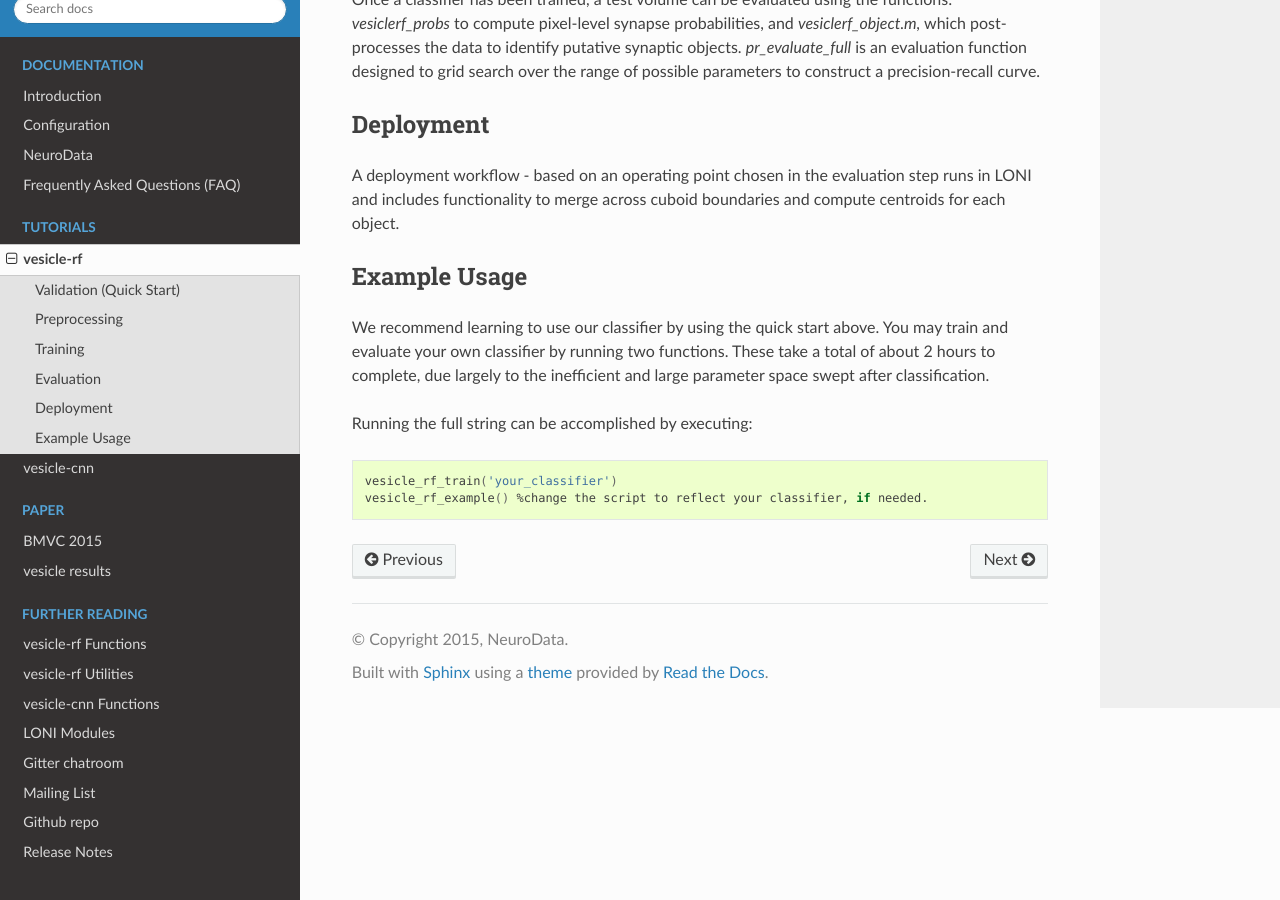
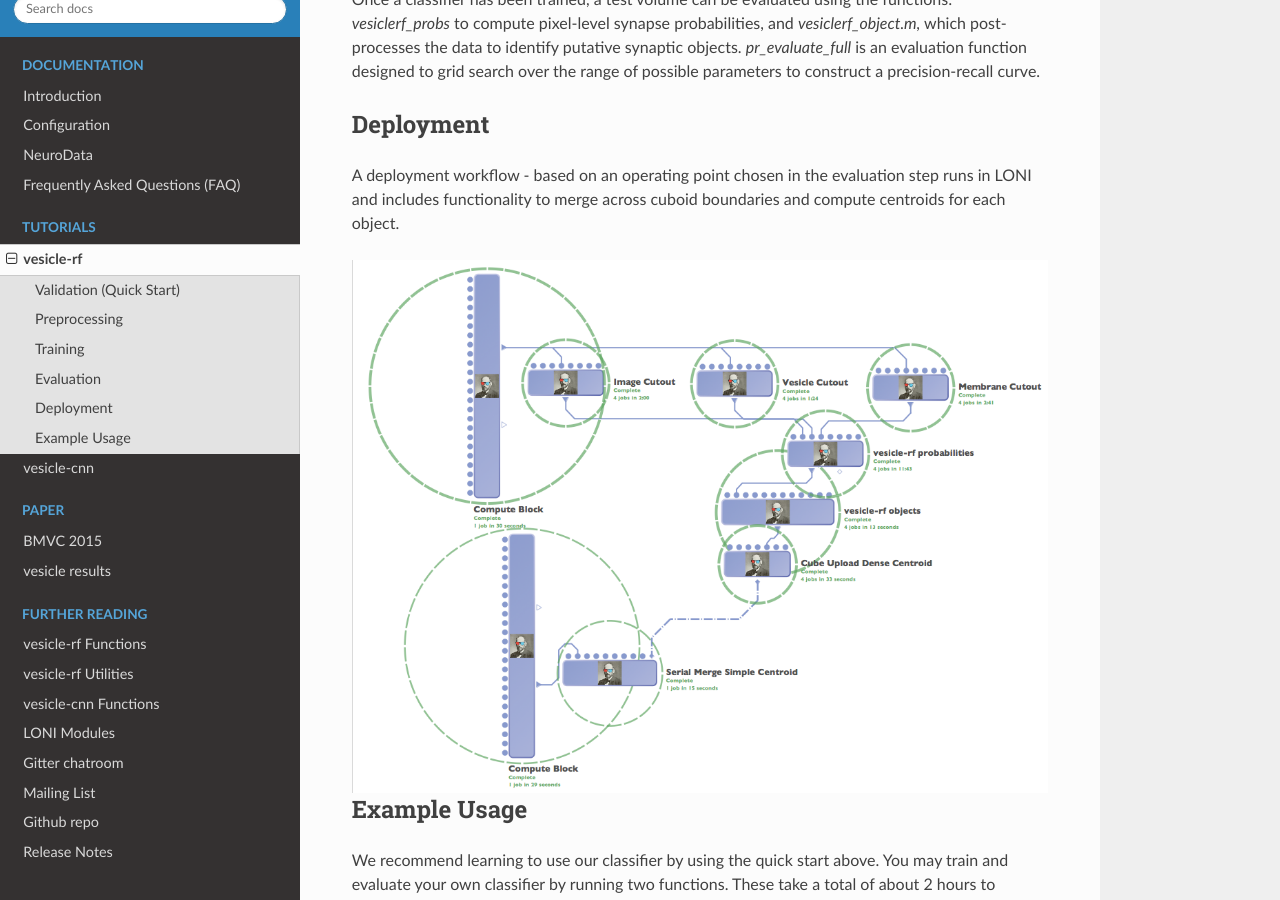
Before and after one commit to neurodata/vesicle, a Sphinx documentation site: the page built from docs/tutorials/vesiclerf.rst, in a window 1280 px wide and 900 px high, scrolled down 3275 px. Built offline with Sphinx 7.4.7 and the Read the Docs theme 2.0.0, drawn with Linux system fonts in a browser that asks for light colours; formulas are drawn with MathJax 3.

Commit message:
loni example

```diff
--- a/docs/tutorials/vesiclerf.rst
+++ b/docs/tutorials/vesiclerf.rst
@@ -128,6 +128,9 @@ Deployment
 
 A deployment workflow - based on an operating point chosen in the evaluation step runs in LONI and includes functionality to merge across cuboid boundaries and compute centroids for each object.
 
+.. figure:: ../images/loni_deploy_vesicle.png
+    :align: center
+
 Example Usage
 -------------
 
```
Also changed, not shown: docs/images/loni_deploy_vesicle.png (added).
